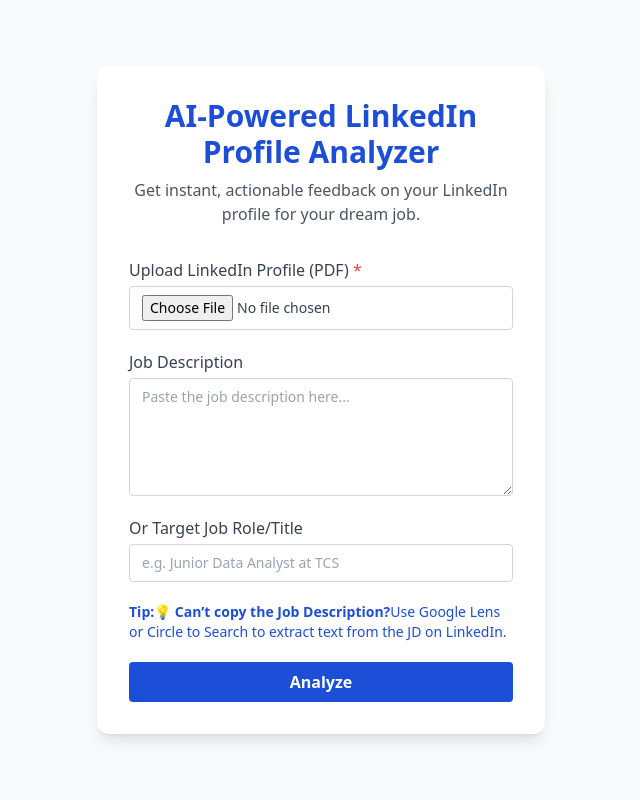
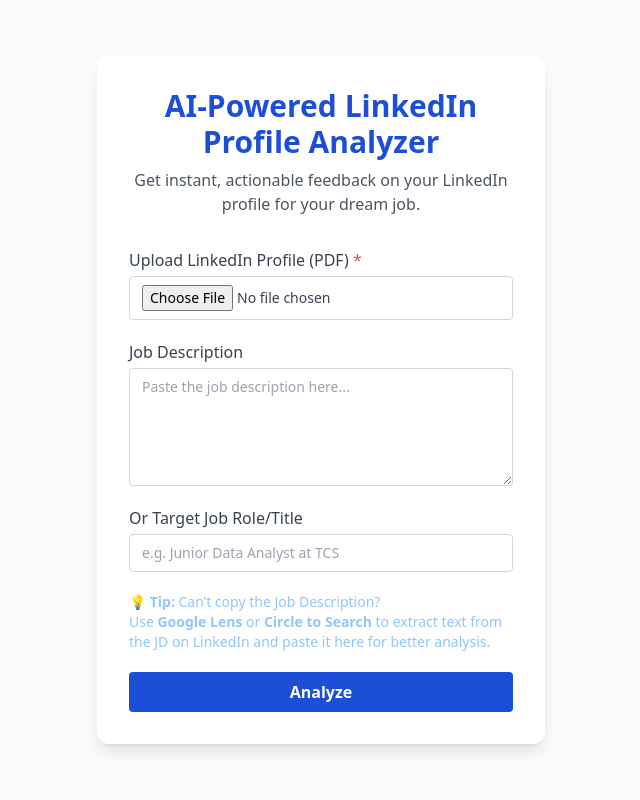
Before and after one commit to srikalyan-yenumula/syncmyprofile, a Flask app: page / in a window 1280 px wide. Shown: the whole page, without its empty margins (319-959 px from the left). Run offline with Flask 3, Linux system fonts and the light colour scheme; some libraries are stand-ins or nearby versions.

Commit message:
Update index.html
Placeholder tip

```diff
--- a/templates/index.html
+++ b/templates/index.html
@@ -41,7 +41,10 @@
                 <input id="job_role" type="text" name="job_role" placeholder="e.g. Junior Data Analyst at TCS" class="block w-full text-sm text-gray-700 border border-gray-300 rounded px-3 py-2 focus:outline-none focus:ring-2 focus:ring-blue-400">
             </div>
             <div class="text-blue-700 text-sm mb-2">
-                <b>Tip:</b><span class="font-semibold">💡 Can’t copy the Job Description?</span><span>Use Google Lens or Circle to Search to extract text from the JD on LinkedIn.</span>
+                <p class="text-sm text-blue-300 mt-2">
+  <strong>💡 Tip:</strong> Can’t copy the Job Description? <br>
+  Use <strong>Google Lens</strong> or <strong>Circle to Search</strong> to extract text from the JD on LinkedIn and paste it here for better analysis.
+                </p>
             </div>
             <button type="submit" class="w-full bg-blue-700 hover:bg-blue-800 text-white font-semibold py-2 px-4 rounded transition-colors duration-150">Analyze</button>
         </form>
```
